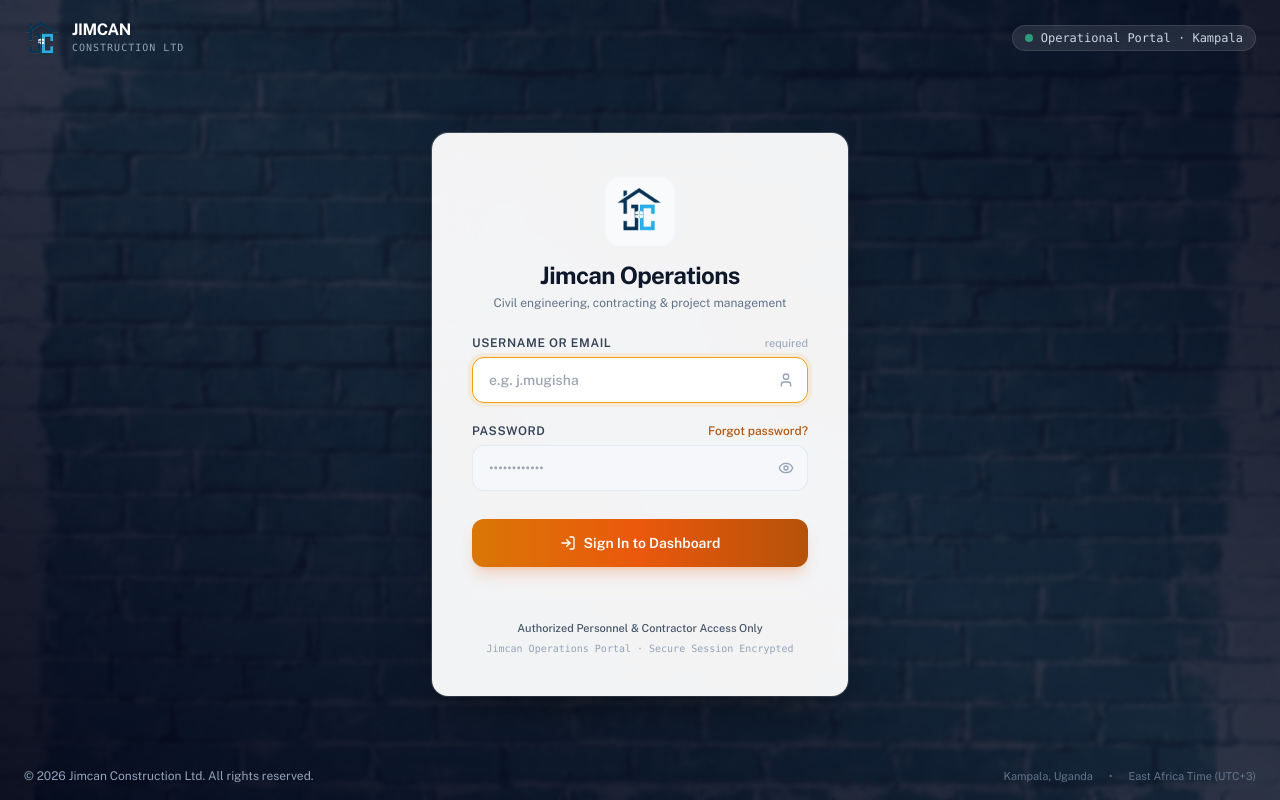
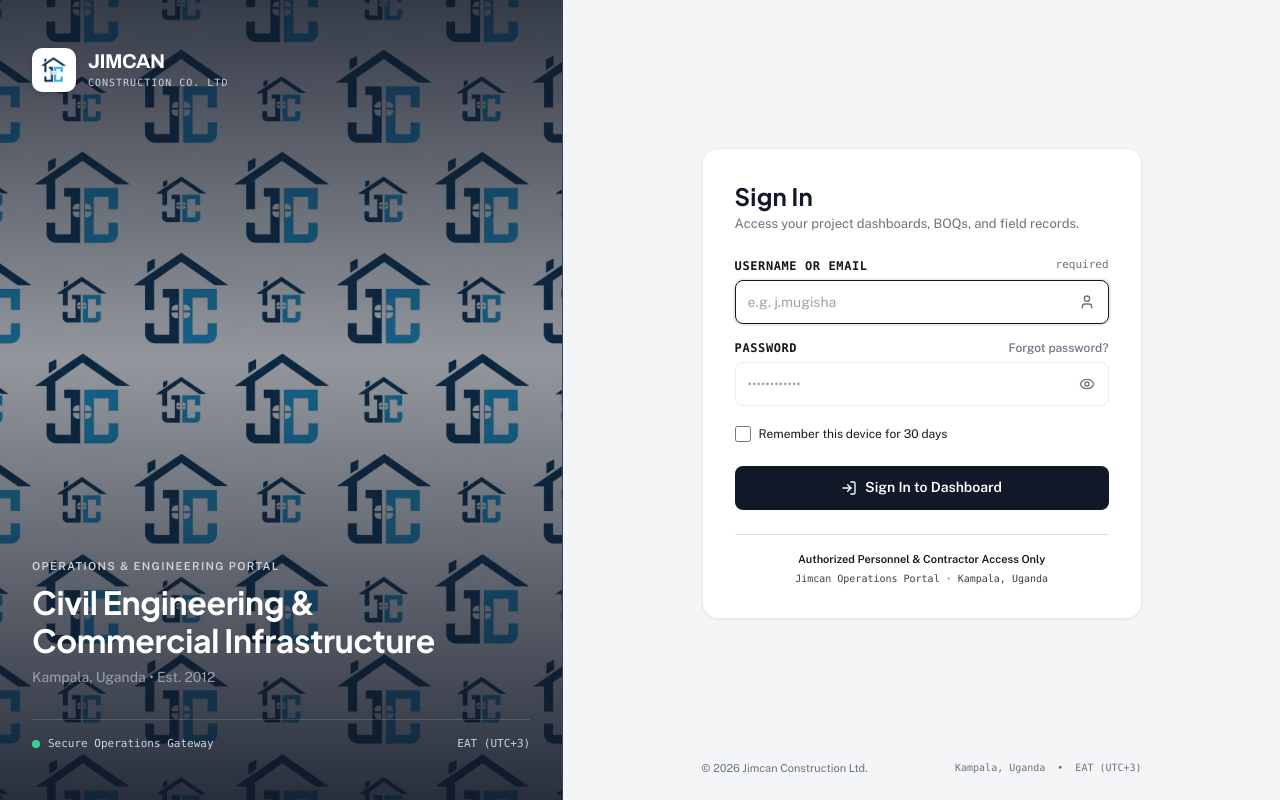
Before and after one commit to GeorgewilliamsUg/JimCan, a Django app: page / in a window 1280 px wide. Run offline with Django 5.2, Linux system fonts and the light colour scheme; some libraries are stand-ins or nearby versions.

Commit message:
Creating more changes

```diff
--- a/pyrightconfig.json
+++ b/pyrightconfig.json
@@ -1,4 +1,5 @@
 {
   "venvPath": ".",
-  "venv": "venv"
+  "venv": "venv",
+  "reportMissingTypeStubs": "none"
 }
--- a/requirements.txt
+++ b/requirements.txt
@@ -6,3 +6,4 @@ reportlab>=4.0,<6.0
 whitenoise>=6.6.0
 python-dotenv>=1.0.0
 pymysql>=1.1.0
+django-stubs>=5.1
--- a/static/css/redesign.css
+++ b/static/css/redesign.css
@@ -1015,6 +1015,246 @@
   background-color: var(--paper-sunk);
 }
 
+/* ==============================================================================
+   Jimcan Operations Dashboard - Bespoke Authentication Layout (login.html)
+   Tactile, architectural, high-contrast civil engineering identity.
+   Eliminates generic AI tropes (no stock photo blurs, no frosted glass, no glowing gradients).
+   ============================================================================== */
+
+.auth-viewport {
+  min-height: 100vh;
+  width: 100%;
+  display: flex;
+  background-color: var(--concrete);
+}
+
+/* Left Brand & Operations Showcase (Desktop Only) */
+.auth-brand-pane {
+  display: none;
+  position: relative;
+  width: 44%;
+  min-height: 100vh;
+  background-color: var(--ink);
+  background-image: url('../img/auth_bg.jpg');
+  background-size: cover;
+  background-position: center;
+  color: #FFFFFF;
+  border-right: 1px solid var(--line-on-dark);
+  padding: var(--s7) var(--s6);
+  flex-direction: column;
+  justify-content: space-between;
+  overflow: hidden;
+}
+
+@media (min-width: 1024px) {
+  .auth-brand-pane {
+    display: flex;
+  }
+}
+
+.auth-brand-overlay {
+  position: absolute;
+  inset: 0;
+  background: linear-gradient(
+    180deg,
+    rgba(17, 24, 39, 0.85) 0%,
+    rgba(17, 24, 39, 0.45) 45%,
+    rgba(17, 24, 39, 0.90) 100%
+  );
+  pointer-events: none;
+}
+
+.auth-brand-header {
+  position: relative;
+  z-index: 10;
+  display: flex;
+  align-items: center;
+  gap: var(--s3);
+}
+
+.auth-brand-logo-box {
+  width: 44px;
+  height: 44px;
+  border-radius: 10px;
+  background-color: #FFFFFF;
+  border: 1px solid rgba(255, 255, 255, 0.25);
+  display: flex;
+  align-items: center;
+  justify-content: center;
+  padding: 6px;
+  flex-shrink: 0;
+  box-shadow: 0 2px 6px rgba(0, 0, 0, 0.15);
+}
+
+.auth-brand-body {
+  position: relative;
+  z-index: 10;
+  max-width: 440px;
+  margin-top: auto;
+  margin-bottom: var(--s6);
+}
+
+.auth-brand-eyebrow {
+  font-family: var(--font-body);
+  font-size: 11px;
+  font-weight: 600;
+  text-transform: uppercase;
+  letter-spacing: 0.12em;
+  color: #D1D5DB;
+  margin-bottom: var(--s2);
+}
+
+.auth-brand-title {
+  font-family: var(--font-display);
+  font-size: 32px;
+  line-height: 38px;
+  font-weight: 700;
+  color: #FFFFFF;
+  letter-spacing: -0.01em;
+  margin-bottom: var(--s2);
+}
+
+.auth-brand-subtitle {
+  font-family: var(--font-body);
+  font-size: 14px;
+  line-height: 20px;
+  color: #9CA3AF;
+}
+
+.auth-brand-footer {
+  position: relative;
+  z-index: 10;
+  display: flex;
+  align-items: center;
+  justify-content: space-between;
+  border-top: 1px solid rgba(255, 255, 255, 0.15);
+  padding-top: var(--s4);
+  font-size: 11px;
+  color: #9CA3AF;
+}
+
+/* Right Form Canvas */
+.auth-form-pane {
+  flex: 1;
+  min-height: 100vh;
+  display: flex;
+  flex-direction: column;
+  justify-content: space-between;
+  background-color: var(--concrete);
+  position: relative;
+  padding: var(--s5) var(--s4);
+  overflow-y: auto;
+}
+
+.auth-canvas-grid {
+  display: none;
+}
+
+.auth-form-container {
+  position: relative;
+  z-index: 10;
+  width: 100%;
+  max-width: 440px;
+  margin: auto;
+  padding: var(--s4) 0;
+}
+
+.auth-card {
+  background-color: var(--paper);
+  border: 1px solid var(--line);
+  border-radius: var(--radius-panel);
+  box-shadow: 0 1px 3px rgba(0, 0, 0, 0.04), 0 1px 2px rgba(0, 0, 0, 0.02);
+  padding: var(--s6);
+}
+
+@media (min-width: 640px) {
+  .auth-card {
+    padding: var(--s6) var(--s6);
+  }
+}
+
+.auth-card-title {
+  font-family: var(--font-display);
+  font-size: 24px;
+  line-height: 30px;
+  font-weight: 700;
+  color: var(--text);
+  letter-spacing: 0.01em;
+}
+
+.auth-card-sub {
+  font-family: var(--font-body);
+  font-size: 13px;
+  line-height: 18px;
+  color: var(--text-muted);
+  margin-top: 4px;
+}
+
+.auth-input {
+  width: 100%;
+  height: 44px;
+  padding: 0 var(--s3);
+  font-family: var(--font-body);
+  font-size: 14px;
+  color: var(--text);
+  background-color: var(--paper);
+  border: 1px solid var(--line);
+  border-radius: var(--radius-data);
+  outline: none;
+  transition: border-color 150ms ease, box-shadow 150ms ease;
+}
+
+.auth-input:focus {
+  border-color: var(--ink);
+  box-shadow: 0 0 0 2px rgba(17, 24, 39, 0.08);
+}
+
+.auth-input.is-invalid {
+  border-color: var(--red);
+  background-color: var(--red-tint);
+}
+
+.auth-submit-btn {
+  width: 100%;
+  height: 44px;
+  display: flex;
+  align-items: center;
+  justify-content: center;
+  gap: var(--s2);
+  background-color: var(--ink);
+  color: #FFFFFF;
+  font-family: var(--font-body);
+  font-size: 14px;
+  font-weight: 600;
+  border-radius: var(--radius-data);
+  border: none;
+  cursor: pointer;
+  transition: background-color 150ms ease, opacity 150ms ease;
+}
+
+.auth-submit-btn:hover {
+  background-color: var(--ink-raised);
+}
+
+.auth-submit-btn:disabled {
+  opacity: 0.6;
+  cursor: not-allowed;
+}
+
+.auth-footer-bar {
+  position: relative;
+  z-index: 10;
+  width: 100%;
+  max-width: 440px;
+  margin: 0 auto;
+  padding-top: var(--s4);
+  display: flex;
+  align-items: center;
+  justify-content: space-between;
+  font-size: 11px;
+  color: var(--text-muted);
+}
+
 /* Respect prefers-reduced-motion */
 @media (prefers-reduced-motion: reduce) {
   * {
--- a/templates/registration/login.html
+++ b/templates/registration/login.html
@@ -4,9 +4,7 @@
 {% block title %}Sign In · Jimcan Operations{% endblock %}
 
 {% block app_shell %}
-<!-- Welcome & Authentication Full-Viewport Screen -->
-<div class="relative min-h-screen w-full flex flex-col justify-between overflow-x-hidden bg-slate-950 text-slate-100 antialiased font-sans select-none"
-     style="background-image: url('{% static 'img/login_bg.webp' %}'); background-size: cover; background-position: center; background-repeat: no-repeat;"
+<div class="auth-viewport"
      x-data="{
        showPassword: false,
        capsLockOn: false,
@@ -18,83 +16,115 @@
        }
      }">
 
-  <!-- Dark Atmospheric Semi-Transparent High-Contrast Overlay -->
-  <div class="absolute inset-0 bg-gradient-to-tr from-slate-950/95 via-slate-900/85 to-slate-950/90 backdrop-blur-[2px]" aria-hidden="true"></div>
+  <!-- Left Column: Architectural Background Showcase (Desktop 1024px+) -->
+  <aside class="auth-brand-pane" aria-label="Jimcan Construction Identity">
+    <!-- Sophisticated Dark Vignette Overlay for High Legibility -->
+    <div class="auth-brand-overlay" aria-hidden="true"></div>
 
-  <!-- Top Ambient Brand Header -->
-  <header class="relative z-10 w-full px-6 py-5 flex items-center justify-between max-w-7xl mx-auto">
-    <div class="flex items-center gap-3">
-      <img src="{% static 'img/favicon/logo.png' %}" alt="Jimcan Logo" class="h-9 w-auto object-contain drop-shadow">
+    <!-- Top Brand Wordmark & Entity Header -->
+    <div class="auth-brand-header">
+      <div class="auth-brand-logo-box">
+        <img src="{% static 'img/favicon/logo.png' %}" alt="Jimcan Logo" class="h-7 w-7 object-contain">
+      </div>
       <div class="flex flex-col">
-        <span class="font-bold tracking-tight text-white text-base leading-none">JIMCAN</span>
-        <span class="text-[10px] font-mono tracking-widest uppercase text-slate-400 mt-0.5">Construction Ltd</span>
+        <span class="font-display text-xl font-bold tracking-tight text-white leading-none">JIMCAN</span>
+        <span class="text-[10px] font-mono tracking-widest uppercase text-slate-300 mt-1">Construction Co. Ltd</span>
       </div>
     </div>
 
-    <div class="flex items-center gap-3">
-      <div class="hidden sm:flex items-center gap-2 px-3 py-1 rounded-full text-xs font-mono bg-white/10 backdrop-blur-md text-slate-300 border border-white/10">
-        <span class="w-2 h-2 rounded-full bg-emerald-400 animate-pulse"></span>
-        <span>Operational Portal · Kampala</span>
-      </div>
-    </div>
-  </header>
-
-  <!-- Centered Professional Login Card Container -->
-  <main class="relative z-10 w-full max-w-md mx-auto my-auto px-4 py-8 select-text">
-
-    <!-- Elevated Card with Soft Structural Borders and Subtle Shadow Depth -->
-    <div class="bg-white/95 backdrop-blur-xl rounded-2xl shadow-[0_25px_60px_-15px_rgba(0,0,0,0.5),0_0_0_1px_rgba(255,255,255,0.2)] ring-1 ring-slate-900/5 p-8 sm:p-10 text-slate-900 transition-all">
-
-      <!-- Card Brand Area -->
-      <div class="text-center mb-6">
-        <div class="inline-flex p-3 rounded-2xl bg-slate-50 border border-slate-100 shadow-inner mb-3">
-          <img src="{% static 'img/favicon/logo.png' %}" alt="Jimcan Construction Ltd" class="h-12 w-auto object-contain">
-        </div>
-        <h1 class="text-2xl font-bold tracking-tight text-slate-900">Jimcan Operations</h1>
-        <p class="text-xs text-slate-500 mt-1 font-normal">
-          Civil engineering, contracting &amp; project management
+    <!-- Bottom Editorial Headline (Clean, Minimal, Professional) -->
+    <div class="auth-brand-body">
+      <p class="auth-brand-eyebrow">Operations &amp; Engineering Portal</p>
+      <h1 class="auth-brand-title">
+        Civil Engineering &amp; Commercial Infrastructure
+      </h1>
+      <p class="auth-brand-subtitle">
+        Kampala, Uganda &bull; Est. 2012
       </p>
     </div>
 
-      <!-- Flash Notifications: Session Expiration & Deep Link Alerts -->
+    <!-- Bottom Node Metadata -->
+    <div class="auth-brand-footer">
+      <div class="flex items-center gap-2">
+        <span class="w-2 h-2 rounded-full bg-emerald-400"></span>
+        <span class="font-mono text-[11px] text-slate-300">Secure Operations Gateway</span>
+      </div>
+      <div class="font-mono text-[11px] text-slate-300">
+        EAT (UTC+3)
+      </div>
+    </div>
+  </aside>
+
+  <!-- Right Column: Authentication Form Canvas -->
+  <main class="auth-form-pane">
+
+    <!-- Mobile Top Brand Bar (Visible < 1024px) -->
+    <div class="lg:hidden w-full max-w-md mx-auto pt-4 pb-2 px-2 flex items-center justify-between relative z-10">
+      <div class="flex items-center gap-2.5">
+        <div class="w-9 h-9 rounded-lg bg-white flex items-center justify-center p-1 border border-line shadow-xs">
+          <img src="{% static 'img/favicon/logo.png' %}" alt="Jimcan Logo" class="h-full w-full object-contain">
+        </div>
+        <div class="flex flex-col">
+          <span class="font-display font-bold text-base text-charcoal leading-none">JIMCAN</span>
+          <span class="text-[10px] font-mono tracking-wider uppercase text-muted mt-0.5">Construction Ltd</span>
+        </div>
+      </div>
+      <span class="text-[11px] font-mono text-muted uppercase">Kampala</span>
+    </div>
+
+    <!-- Main Centered Sign-In Card Container -->
+    <div class="auth-form-container">
+
+      <!-- Elevated Structural Card -->
+      <div class="auth-card">
+
+        <!-- Card Header Area -->
+        <div class="mb-6">
+          <h2 class="auth-card-title">Sign In</h2>
+          <p class="auth-card-sub">
+            Access your project dashboards, BOQs, and field records.
+          </p>
+        </div>
+
+        <!-- Flash Notice: Session Inactivity Timeout -->
         {% if request.GET.expired %}
-        <div class="mb-5 p-3.5 rounded-xl bg-amber-50/90 border border-amber-200 text-amber-900 text-xs flex items-start gap-2.5 shadow-xs" role="alert">
-          <i data-lucide="clock" class="w-4 h-4 text-amber-600 flex-shrink-0 mt-0.5"></i>
+          <div class="mb-5 p-3 rounded-lg bg-amber-50 border border-amber-200 text-amber-900 text-xs flex items-start gap-2.5" role="alert">
+            <i data-lucide="clock" class="w-4 h-4 text-amber-700 flex-shrink-0 mt-0.5"></i>
             <div>
-            <strong class="font-semibold block">Session Inactivity Timeout:</strong>
-            <span>Your authenticated session expired for security. Please sign in to resume your active work.</span>
+              <strong class="font-semibold block text-amber-950">Session Expired:</strong>
+              <span class="text-amber-800">Your session ended due to inactivity. Please sign in to resume your active work.</span>
             </div>
           </div>
         {% elif next and next != '/' %}
-        <div class="mb-5 p-3 rounded-xl bg-slate-50 border border-slate-200/80 text-xs text-slate-600 flex items-center gap-2 shadow-xs">
-          <i data-lucide="lock" class="w-4 h-4 text-amber-600 flex-shrink-0"></i>
-          <span>Please sign in to access <strong class="text-slate-900 font-mono text-[11px]">{{ next }}</strong></span>
+          <div class="mb-5 p-3 rounded-lg bg-concrete border border-line text-xs text-charcoal flex items-center gap-2">
+            <i data-lucide="lock" class="w-4 h-4 text-charcoal flex-shrink-0"></i>
+            <span>Sign in to access <strong class="font-mono text-[11px] text-charcoal font-semibold">{{ next }}</strong></span>
           </div>
         {% endif %}
 
-      <!-- Authentication Error Feedback Banner -->
+        <!-- Authentication Error Banner -->
         {% if form.errors %}
-        <div class="mb-5 p-3.5 rounded-xl bg-red-50/95 border border-red-200 text-red-900 text-xs flex items-start gap-2.5 shadow-xs" role="alert">
-          <i data-lucide="alert-octagon" class="w-4 h-4 text-red-600 flex-shrink-0 mt-0.5"></i>
+          <div class="mb-5 p-3 rounded-lg bg-danger-light border border-danger text-danger text-xs flex items-start gap-2.5" role="alert">
+            <i data-lucide="alert-octagon" class="w-4 h-4 text-danger flex-shrink-0 mt-0.5"></i>
             <div>
               <strong class="font-semibold block">Authentication failed:</strong>
-            <span class="text-red-700">Invalid username or password. Please verify your credentials and try again.</span>
+              <span class="text-danger">Invalid username or password. Please verify your credentials and try again.</span>
             </div>
           </div>
         {% endif %}
 
-      <!-- Standard Django Authentication Form -->
-      <form method="post" action="{% url 'login' %}" @submit="submitting = true" class="space-y-5" novalidate>
+        <!-- Standard Authentication Form -->
+        <form method="post" action="{% url 'login' %}" @submit="submitting = true" class="space-y-4" novalidate>
           {% csrf_token %}
           <input type="hidden" name="next" value="{{ next|default:'' }}">
 
           <!-- Username or Email Field -->
           <div class="space-y-1.5">
             <div class="flex items-center justify-between">
-            <label for="id_username" class="text-xs font-semibold uppercase tracking-wider text-slate-700">
+              <label for="id_username" class="text-xs font-mono font-semibold uppercase tracking-wider text-charcoal">
                 Username or Email
               </label>
-            <span class="text-[11px] font-normal text-slate-400 lowercase">required</span>
+              <span class="text-[11px] font-mono text-muted lowercase">required</span>
             </div>
             <div class="relative">
               <input type="text"
@@ -105,8 +135,8 @@
                      autofocus
                      value="{{ form.username.value|default:'' }}"
                      placeholder="e.g. j.mugisha"
-                   class="w-full min-h-[46px] px-4 py-2.5 pr-10 rounded-xl text-sm font-medium text-slate-900 bg-slate-50/70 border border-slate-200/90 focus:border-amber-500 focus:bg-white focus:ring-4 focus:ring-amber-500/10 transition-all outline-none {% if form.errors %}border-red-400 bg-red-50/30{% endif %}">
-            <div class="absolute inset-y-0 right-0 pr-3.5 flex items-center pointer-events-none text-slate-400">
+                     class="auth-input pr-10 {% if form.errors %}is-invalid{% endif %}">
+              <div class="absolute inset-y-0 right-0 pr-3.5 flex items-center pointer-events-none text-muted">
                 <i data-lucide="user" class="w-4 h-4"></i>
               </div>
             </div>
@@ -115,10 +145,10 @@
           <!-- Password Field with Show/Hide and Caps Lock Detection -->
           <div class="space-y-1.5">
             <div class="flex items-center justify-between">
-            <label for="id_password" class="text-xs font-semibold uppercase tracking-wider text-slate-700">
+              <label for="id_password" class="text-xs font-mono font-semibold uppercase tracking-wider text-charcoal">
                 Password
               </label>
-            <a href="{% url 'password_reset' %}" class="text-xs text-amber-700 hover:text-amber-800 transition font-medium">
+              <a href="{% url 'password_reset' %}" class="text-xs text-muted hover:text-charcoal font-medium transition">
                 Forgot password?
               </a>
             </div>
@@ -132,19 +162,19 @@
                      placeholder="••••••••••••"
                      @keyup="checkCaps($event)"
                      @keydown="checkCaps($event)"
-                   class="w-full min-h-[46px] px-4 py-2.5 pr-11 rounded-xl text-sm font-medium text-slate-900 bg-slate-50/70 border border-slate-200/90 focus:border-amber-500 focus:bg-white focus:ring-4 focus:ring-amber-500/10 transition-all outline-none {% if form.errors %}border-red-400 bg-red-50/30{% endif %}">
+                     class="auth-input pr-11 {% if form.errors %}is-invalid{% endif %}">
 
               <!-- Show/Hide Visibility Toggle -->
               <button type="button"
                       @click="showPassword = !showPassword"
                       :aria-label="showPassword ? 'Hide password' : 'Show password'"
-                    class="absolute inset-y-0 right-0 pr-3.5 flex items-center text-slate-400 hover:text-slate-700 transition"
+                      class="absolute inset-y-0 right-0 pr-3.5 flex items-center text-muted hover:text-charcoal transition"
                       tabindex="0">
                 <template x-if="!showPassword">
                   <i data-lucide="eye" class="w-4 h-4"></i>
                 </template>
                 <template x-if="showPassword">
-                <i data-lucide="eye-off" class="w-4 h-4 text-amber-600"></i>
+                  <i data-lucide="eye-off" class="w-4 h-4 text-charcoal"></i>
                 </template>
               </button>
             </div>
@@ -154,20 +184,31 @@
                  x-transition:enter="transition ease-out duration-150"
                  x-transition:enter-start="opacity-0 -translate-y-1"
                  x-transition:enter-end="opacity-100 translate-y-0"
-               class="p-2 rounded-lg bg-amber-50 border border-amber-200/80 text-amber-800 text-xs flex items-center gap-2 mt-2"
+                 class="p-2 rounded bg-amber-50 border border-amber-200 text-amber-900 text-xs flex items-center gap-2 mt-2"
                  style="display: none;"
                  role="status"
                  aria-live="polite">
-            <i data-lucide="alert-triangle" class="w-3.5 h-3.5 text-amber-600 flex-shrink-0"></i>
+              <i data-lucide="alert-triangle" class="w-3.5 h-3.5 text-amber-700 flex-shrink-0"></i>
               <span class="font-semibold">Caps Lock is ON</span>
             </div>
+          </div>
+
+          <!-- Remember Session Device Checkbox -->
+          <div class="pt-1 flex items-center">
+            <label class="flex items-center gap-2 cursor-pointer select-none">
+              <input type="checkbox"
+                     name="remember_me"
+                     id="id_remember_me"
+                     class="w-4 h-4 rounded text-charcoal focus:ring-charcoal border-line">
+              <span class="text-xs font-body text-charcoal">Remember this device for 30 days</span>
+            </label>
           </div>
 
           <!-- Submit Button -->
           <div class="pt-2">
             <button type="submit"
                     :disabled="submitting"
-                  class="w-full py-3.5 px-6 rounded-xl font-semibold text-sm text-white bg-gradient-to-r from-amber-600 via-orange-600 to-amber-700 hover:from-amber-500 hover:to-orange-500 shadow-lg shadow-orange-600/20 hover:shadow-orange-600/30 active:scale-[0.99] transition-all duration-200 flex items-center justify-center gap-2 cursor-pointer disabled:opacity-60 disabled:cursor-not-allowed">
+                    class="auth-submit-btn">
               <template x-if="!submitting">
                 <span class="flex items-center gap-2">
                   <i data-lucide="log-in" class="w-4 h-4"></i>
@@ -184,26 +225,25 @@
           </div>
         </form>
 
-      <!-- Trust & Platform Footnote -->
-      <div class="mt-8 pt-5 border-t border-slate-100 text-center text-[11px] text-slate-500 space-y-1">
-        <p class="font-medium text-slate-600">Authorized Personnel &amp; Contractor Access Only</p>
-        <p class="font-mono text-[10px] text-slate-400">Jimcan Operations Portal · Secure Session Encrypted</p>
+        <!-- Trust & Security Footnote -->
+        <div class="mt-6 pt-4 border-t border-line text-center text-[11px] text-muted space-y-1">
+          <p class="font-semibold text-charcoal">Authorized Personnel &amp; Contractor Access Only</p>
+          <p class="font-mono text-[10px] text-steel">Jimcan Operations Portal · Kampala, Uganda</p>
         </div>
 
       </div>
-  </main>
+    </div>
 
     <!-- Bottom Legal & Locale Bar -->
-  <footer class="relative z-10 w-full px-6 py-4 text-center text-xs text-slate-400 max-w-7xl mx-auto flex flex-col sm:flex-row items-center justify-between gap-2">
-    <div>
-      &copy; 2026 Jimcan Construction Ltd. All rights reserved.
-    </div>
-    <div class="flex items-center gap-4 text-slate-500 text-[11px]">
+    <div class="auth-footer-bar">
+      <span>&copy; 2026 Jimcan Construction Ltd.</span>
+      <div class="flex items-center gap-3 font-mono text-[10px]">
         <span>Kampala, Uganda</span>
         <span>&bull;</span>
-      <span>East Africa Time (UTC+3)</span>
+        <span>EAT (UTC+3)</span>
       </div>
-  </footer>
+    </div>
+  </main>
 
 </div>
 {% endblock app_shell %}
```
Also changed, not shown: tests/test_phase2_auth.py (+1 -3 lines), static/img/auth_bg.jpg (added). Lines whose indentation alone changed are shown as unchanged.
